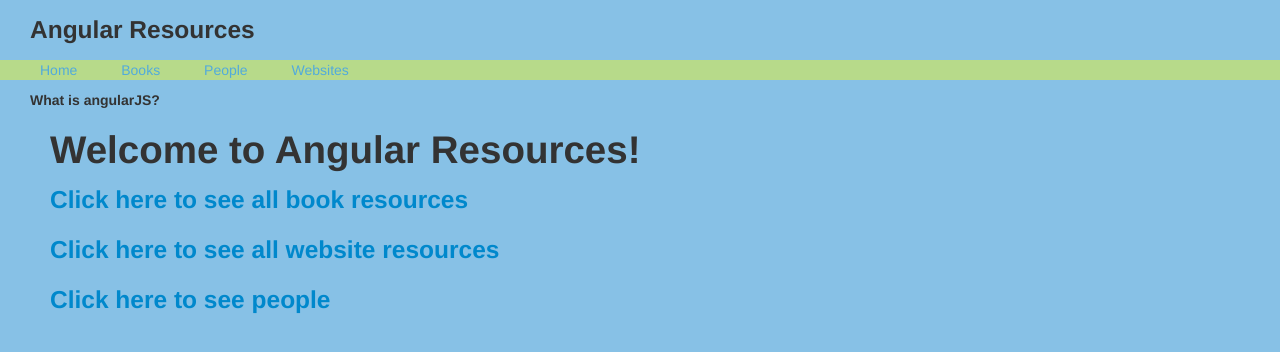
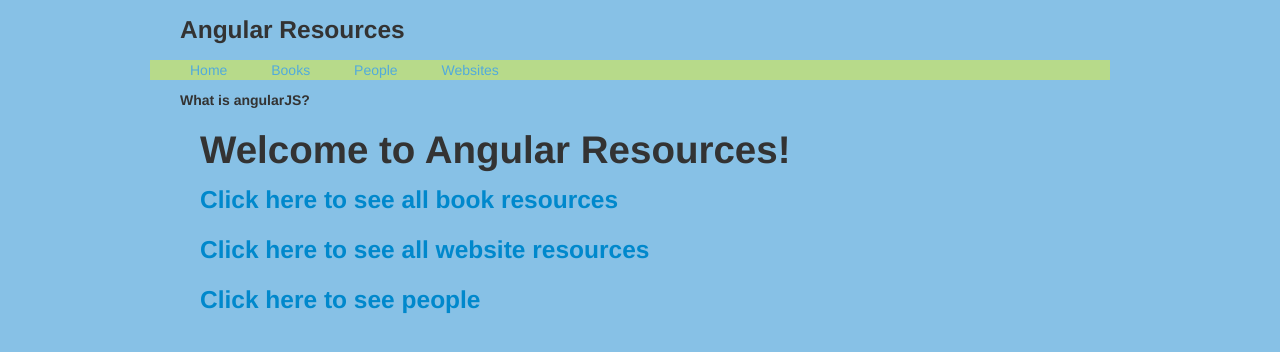
Before and after one commit to davethemaker/angularResources, a plain HTML site: page index.html in a window 1280 px wide. Drawn offline with Linux system fonts and the light colour scheme.

Commit message:
Revise css so that bootstrap styling is more effective

```diff
--- a/css/styles.css
+++ b/css/styles.css
@@ -8,7 +8,7 @@
   display: block;
   position: fixed;
   top: 0;
-  left: 50;
+  left: 0;
    min-width: 100%;
   min-height: 100%;
 }
--- a/index.html
+++ b/index.html
@@ -13,8 +13,9 @@
 	<link rel="stylesheet" href="css/styles.css">
 </head>
 <body>
-	<div class="container-fluid" >
+
 	  <div class="pic">
+	  	<div class="container" >
 		<div class="row" ng-controller="PeopleCtrl">
 			<div class="col-xs-12">
 				<h3>Angular Resources</h3>
```
